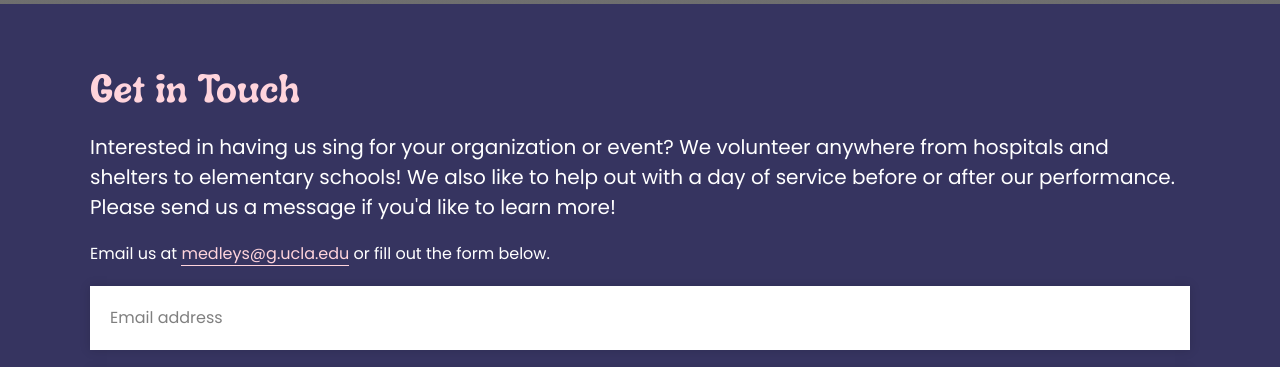
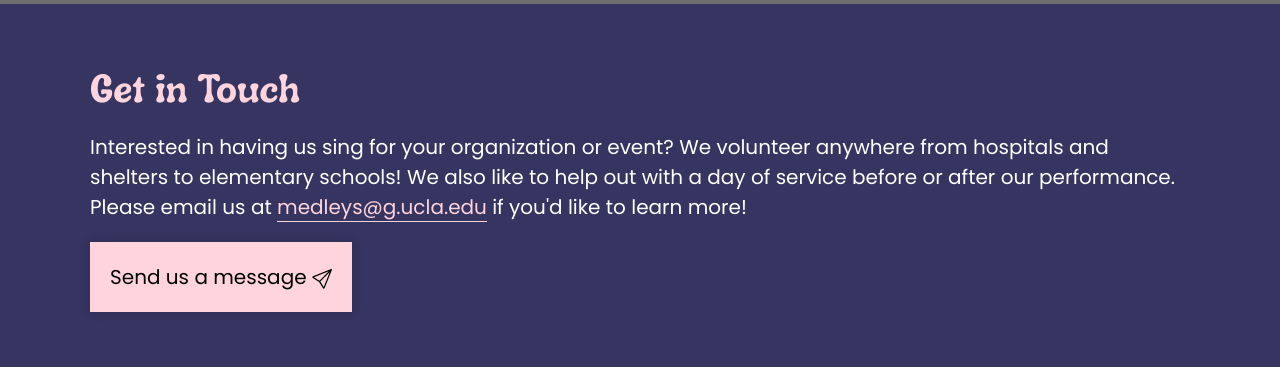
Before and after one commit to nouturnsign/medleys-website, an Eleventy site: page src/contact/index.html in a window 1280 px wide. Shown: the part 760-1127 px from the top of the page. Built offline with nearby package versions, Linux system fonts and the light colour scheme; Eleventy itself is replaced by a stand-in of ours; files that its build step writes are made by us from their sources; grey boxes are pictures that could not be loaded.

Commit message:
Simplify contact page

```diff
--- a/src/_data/faq-list.json
+++ b/src/_data/faq-list.json
@@ -5,7 +5,7 @@
     },
     {
         "question": "What if I don't know exactly when I can come in for an audition?",
-        "answer": "We always accept walk-in auditions. Just come by the room where auditions are held sometime during auditions and we will do our best to fit you in. Keep in mind that we do have to give priority to people that have signed up for a spot, so you might have to wait for a bit."
+        "answer": "We always accept walk-in auditions. Just come by the place where auditions are held sometime during auditions and we will do our best to fit you in! Keep in mind that we do have to give priority to people that have signed up for a spot, so you might have to wait for a bit."
     },
     {
         "question": "Where do I go for the audition?",
--- a/src/contact/index.html
+++ b/src/contact/index.html
@@ -11,7 +11,16 @@ root: ../
         <div class="content-wrap" style="background-color: var(--medleys-blue);">
             <div class="container-md" style="text-align: left; color: white;">
                 <h1 style="color: var(--medleys-pink);">Get in Touch</h1>
-                <p class="lead">Interested in having us sing for your organization or event? We volunteer anywhere from hospitals and shelters to elementary schools! We also like to help out with a day of service before or after our performance. Please send us a message if you'd like to learn more!</p>
+                <p class="lead">Interested in having us sing for your organization or event? We volunteer anywhere from hospitals and shelters to elementary schools! We also like to help out with a day of service before or after our performance. Please email us at <a class="light-link" target="_blank" href="mailto:medleys@g.ucla.edu">medleys@g.ucla.edu</a> if you'd like to learn more!</p>
+                <a class="pink-btn btn" href="mailto:medleys@g.ucla.edu" role="button" target="_blank" style="margin-top: 0px;">
+                    <p class="lead" style="margin: 0px">
+                        Send us a message
+                        <svg xmlns="http://www.w3.org/2000/svg" width="20" height="20" fill="currentColor" class="bi bi-send" viewBox="0 0 16 16">
+                            <path d="M15.854.146a.5.5 0 0 1 .11.54l-5.819 14.547a.75.75 0 0 1-1.329.124l-3.178-4.995L.643 7.184a.75.75 0 0 1 .124-1.33L15.314.037a.5.5 0 0 1 .54.11ZM6.636 10.07l2.761 4.338L14.13 2.576zm6.787-8.201L1.591 6.602l4.339 2.76z"/>
+                        </svg>
+                    </p>
+                </a>
+                <!--
                 <p>Email us at <a class="light-link" target="_blank" href="mailto:medleys@g.ucla.edu">medleys@g.ucla.edu</a> or fill out the form below.</p>
                 <form action="https://formsubmit.co/medleys@g.ucla.edu" method="POST">
                     <div class="mb-3">
@@ -28,5 +37,6 @@ root: ../
                     <input type="hidden" name="_captcha" value="false">
                     <button type="submit" class="pink-btn" style="margin-top: 0;"><p style="margin: 0; font-weight: 300;">Submit</p></button>
                 </form>
+                -->
             </div>
         </div>
```
Also changed, not shown: src/auditions/index.html (+1 -0 lines).
